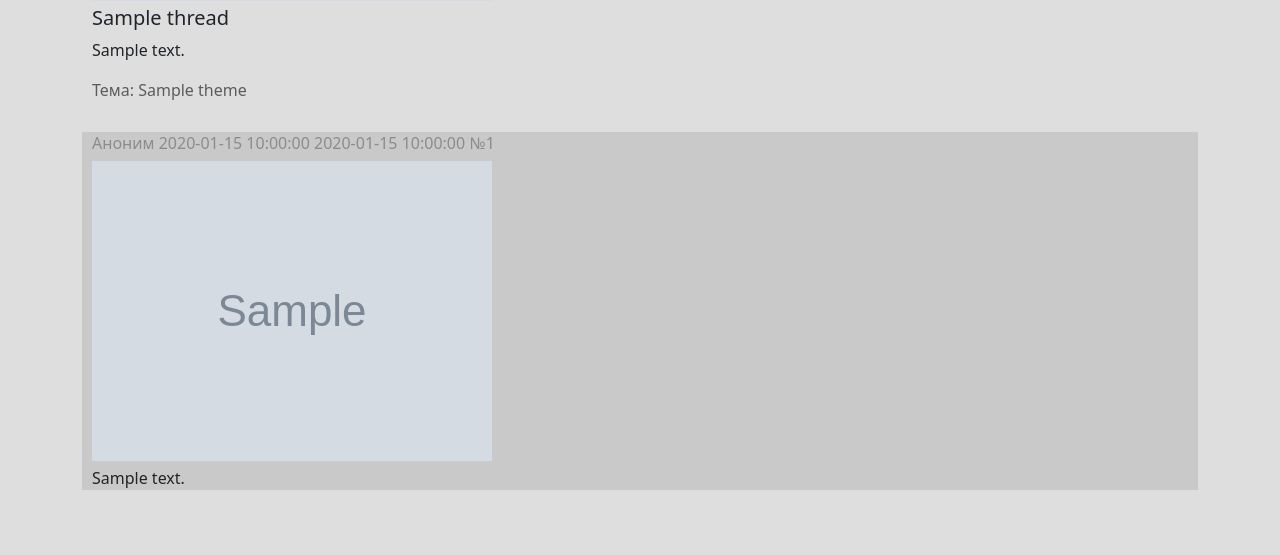
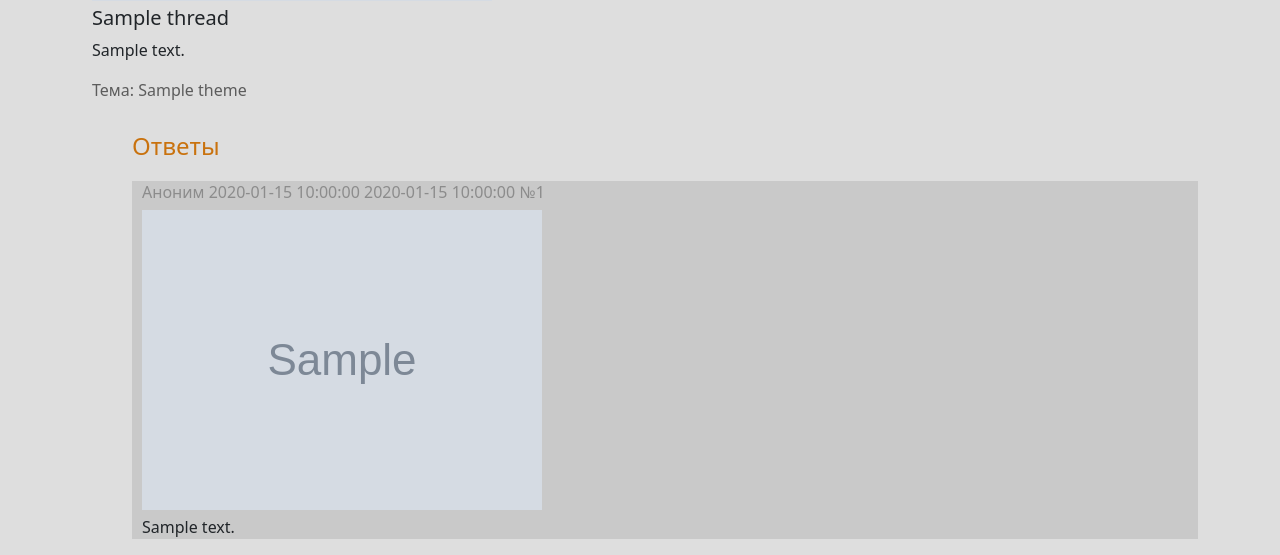
Before and after one commit to DaNTey7y/web, a Flask app: template templates/thread-open.html in a window 1280 px wide. Shown: the part 445-1000 px from the top of the page. Before the commit the page ends 935 px from the top, so only its background shows below. Run offline with Flask 2, Linux system fonts and the light colour scheme; the template is opened without the code that fills it: most values are stand-ins (such as "Sample title", 1, 10 or a date in 2020); grey boxes marked "Sample" are stand-in pictures.

Commit message:
небольшие изменения

```diff
--- a/data/functions.py
+++ b/data/functions.py
@@ -15,11 +15,11 @@ def resize_image(path):
     im.save(path)
 
 
-def form_text(text):
+def form_text(text, n):
     new_text = ''
     counter = 0
     for symb in text:
-        if counter >= 126:
+        if counter >= n:
             new_text += '\n'
             counter = 0
         new_text += symb
--- a/static/css/style.css
+++ b/static/css/style.css
@@ -73,6 +73,10 @@ body {
     padding-right: 10px;
 }
 
+.answers {
+    margin-left: 50px;
+}
+
 .answer h6 {
     color: #8c8c8c;
 }
@@ -81,3 +85,8 @@ body {
     margin-bottom: 5px;
     margin-right: 5px;
 }
+
+.answers h4 {
+    color: #c9720e;
+    margin-bottom: 20px;
+}
--- a/templates/home.html
+++ b/templates/home.html
@@ -12,9 +12,9 @@
             {% for image in thread.images %}
                 <img src="{{ image }}">
             {% endfor %}
-            <h5>{{ thread.title[0:97] }}</h5>
+            <h5>{{ thread.title[0:126] }}</h5>
             <p>{{ thread.main_text[0:1100] }}</p>
-            <p class="thread-theme">Тема: {{ thread.theme[0:100] }}</p>
+            <p class="thread-theme">Тема: {{ thread.theme[0:146] }}</p>
         </div>
     {% endfor %}
 {% endblock %}
--- a/templates/thread-open.html
+++ b/templates/thread-open.html
@@ -15,6 +15,7 @@
             <p class="thread-theme">Тема: {{ thread.theme }}</p>
         </div>
         <div class="answers">
+            <h4>Ответы</h4>
             {% for answer in answers %}
                 <div class="answer">
                     <h6>Аноним {{ answer.date }} {{ answer.time }}
```
